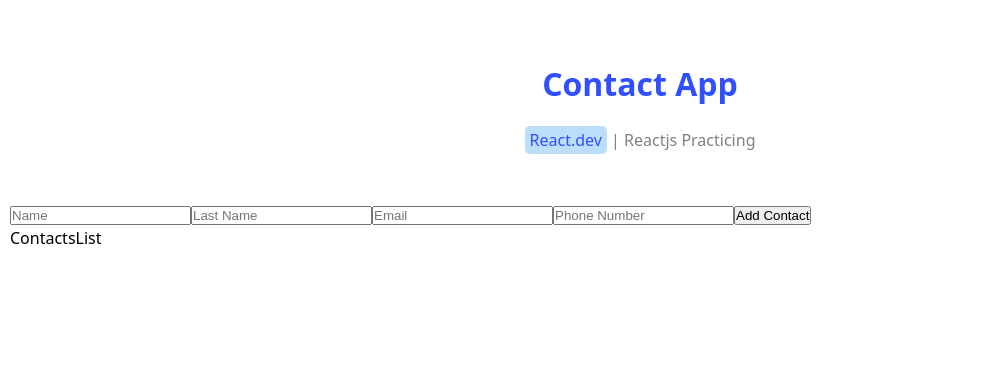
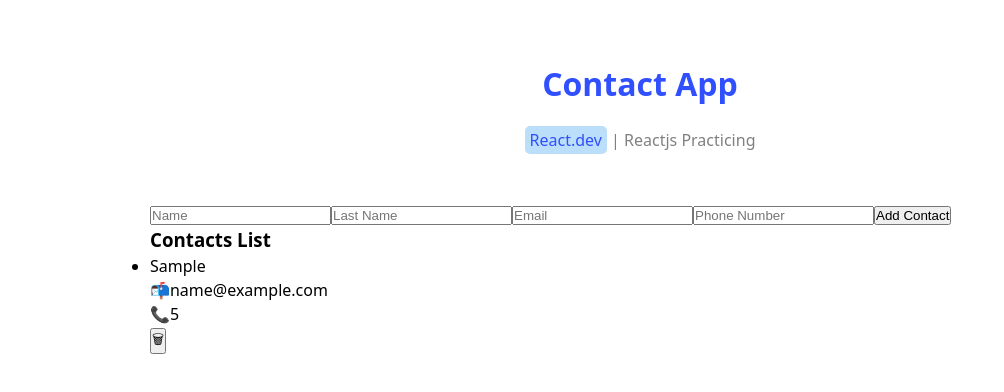
Before and after one commit to mehdiarz/Contact-App, a React (Vite) app: page / in a window 1280 px wide. Both pictures are taken after typing "Sample", "Sample", "name@example.com", "5" into the empty fields and a click on the button "Add Contact". Shown: the top 392 px of the page, without its empty margins (0-1004 px from the left). Built offline with nearby package versions, Linux system fonts and the light colour scheme.

Commit message:
fix global.css add contactsList

```diff
--- a/package.json
+++ b/package.json
@@ -11,7 +11,8 @@
   },
   "dependencies": {
     "react": "^19.1.0",
-    "react-dom": "^19.1.0"
+    "react-dom": "^19.1.0",
+    "uuid": "^11.1.0"
   },
   "devDependencies": {
     "@eslint/js": "^9.25.0",
--- a/src/components/Contacts.jsx
+++ b/src/components/Contacts.jsx
@@ -2,10 +2,12 @@
 
 import ContactsList from "./ContactsList";
 import inputs from "../constants/inputs";
+import { v4 } from "uuid";
 
 
 function Contacts() {
   const [contact, setContact] = useState({
+    id: "",
     name: "",
     lastName: "",
     email: "",
@@ -33,6 +35,7 @@
       return;
     }
     setAlert("");
+    const newContact = {...contact, id: v4()};
     setContacts((contacts) => [...contacts, contact]);
     setContact({
       name: "",
--- a/src/components/ContactsList.jsx
+++ b/src/components/ContactsList.jsx
@@ -1,9 +1,29 @@
-
-function ContactsList(props) {
-    console.log(props)
+function ContactsList({ contacts }) {
   return (
-    <div>ContactsList</div>
-  )
+    <div>
+      <h3>Contacts List</h3>
+      {contacts.length ? (
+        <ul>
+          {contacts.map((contact) => (
+            <li key={contact.id}>
+              <p>{contact.name}</p>
+              <p>
+                <span>📬</span>
+                {contact.email}
+              </p>
+              <p>
+                <span>📞</span>
+                {contact.phoneNumber}
+              </p>
+              <button>🗑</button>
+            </li>
+          ))}
+        </ul>
+      ) : (
+        <p>No Contacts yet!</p>
+      )}
+    </div>
+  );
 }
 
-export default ContactsList
+export default ContactsList;
--- a/src/global.css
+++ b/src/global.css
@@ -8,7 +8,7 @@
 
 body {
   margin: auto;
-  msx-width: 1000px;
+  max-width: 1000px;
   min-height: 100vh;
   padding: 10px;
 }
```
Also changed, not shown: 1 other file (tests, documents, lock files or other folders).
